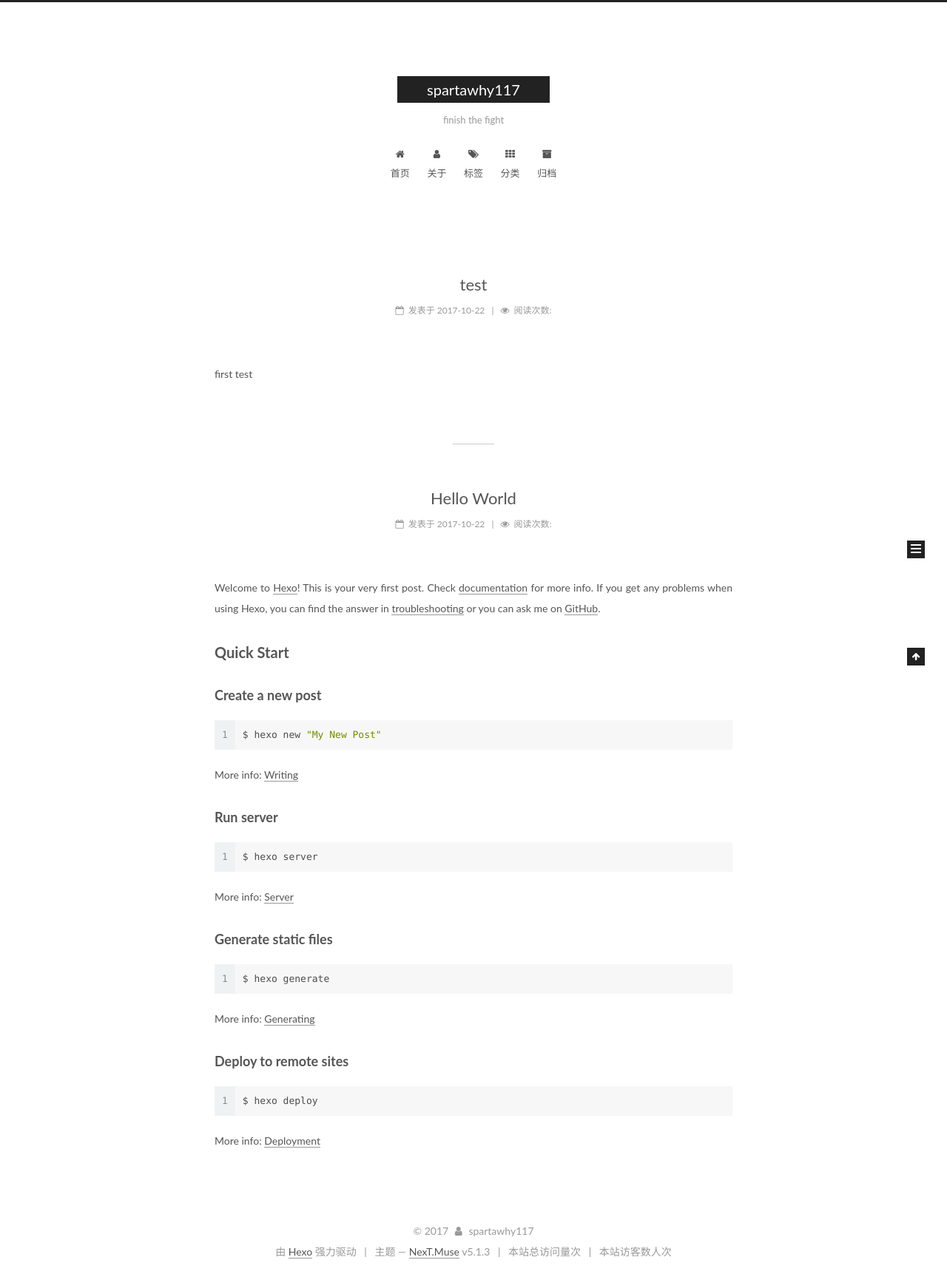
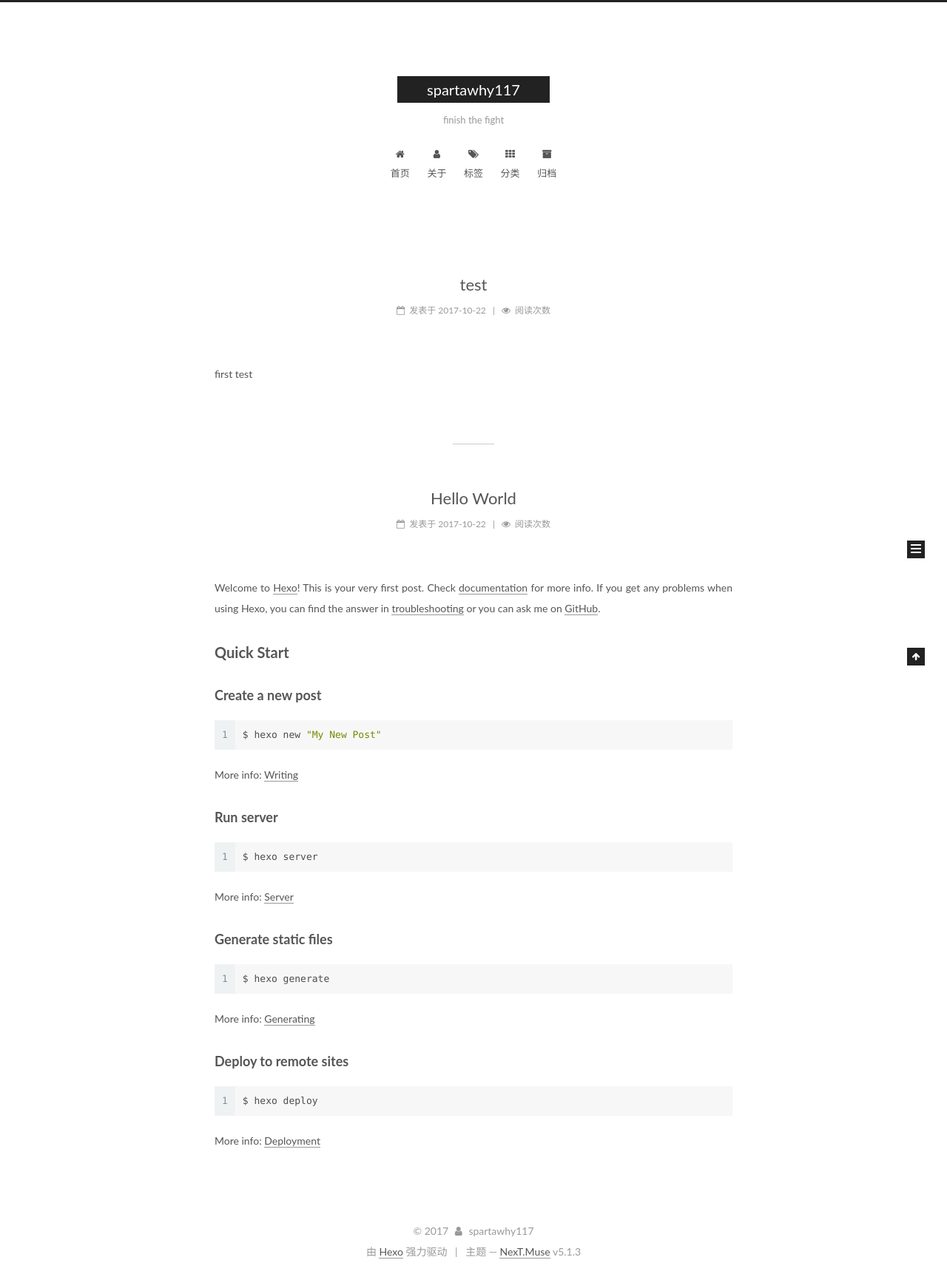
Before and after one commit to spartawhy117/spartawhy117.github.io, a plain HTML site: page index.html in a window 1280 px wide. Shown: the whole page at 74% size. Drawn offline with Linux system fonts and the light colour scheme; some packages are replaced by stand-ins of ours; a script that the page names is missing.

Commit message:
Site updated: 2017-10-23 11:01:56

```diff
--- a/css/main.css
+++ b/css/main.css
@@ -1942,7 +1942,7 @@ pre .javascript .function {
   width: 4px;
   height: 4px;
   border-radius: 50%;
-  background: #bfbd37;
+  background: #792aff;
 }
 .links-of-blogroll {
   font-size: 13px;
--- a/index.html
+++ b/index.html
@@ -1,11 +1,6 @@
 <!DOCTYPE html>
 
-
-
-
-
-
-<html class="theme-next muse use-motion" lang="zh-Hans">
+<html class="" lang="zh-Hans">
 <head>
   <meta charset="UTF-8"/>
 <meta http-equiv="X-UA-Compatible" content="IE=edge" />
@@ -316,7 +311,7 @@
                  <i class="fa fa-eye"></i>
                </span>
 
-                 <span class="post-meta-item-text">阅读次数&#58;</span>
+                 <span class="post-meta-item-text">阅读次数 </span>
 
                  <span class="leancloud-visitors-count"></span>
              </span>
@@ -447,7 +442,7 @@
                  <i class="fa fa-eye"></i>
                </span>
 
-                 <span class="post-meta-item-text">阅读次数&#58;</span>
+                 <span class="post-meta-item-text">阅读次数 </span>
 
                  <span class="leancloud-visitors-count"></span>
              </span>
@@ -640,14 +635,6 @@
 
   <div class="theme-info">主题 &mdash; <a class="theme-link" target="_blank" href="https://github.com/iissnan/hexo-theme-next">NexT.Muse</a> v5.1.3</div>
 
-<span class="post-meta-divider">|</span>
-<span id="busuanzi_container_site_pv">
-    本站总访问量<span id="busuanzi_value_site_pv"></span>次
-</span>
-<span class="post-meta-divider">|</span>
-<span id="busuanzi_container_site_uv">
-  本站访客数<span id="busuanzi_value_site_uv"></span>人次
-</span>
 
 
 
```
Also changed, not shown: 2017/10/22/hello-world/index.html (+2 -15 lines), 2017/10/22/test/index.html (+2 -15 lines), about/index.html (+3 -14 lines), archives/2017/10/index.html (+1 -14 lines), archives/2017/index.html (+1 -14 lines), archives/index.html (+1 -14 lines), categories/index.html (+1 -14 lines), tags/index.html (+1 -16 lines).
